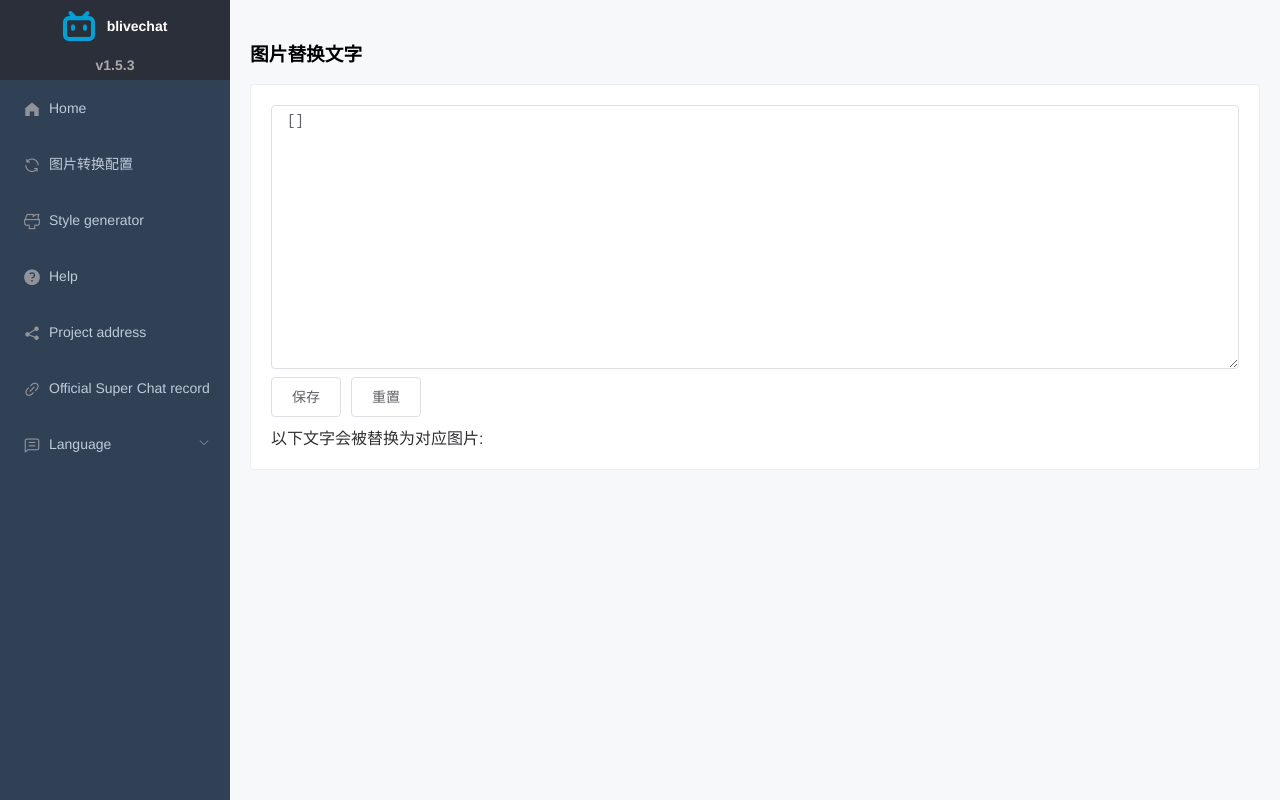
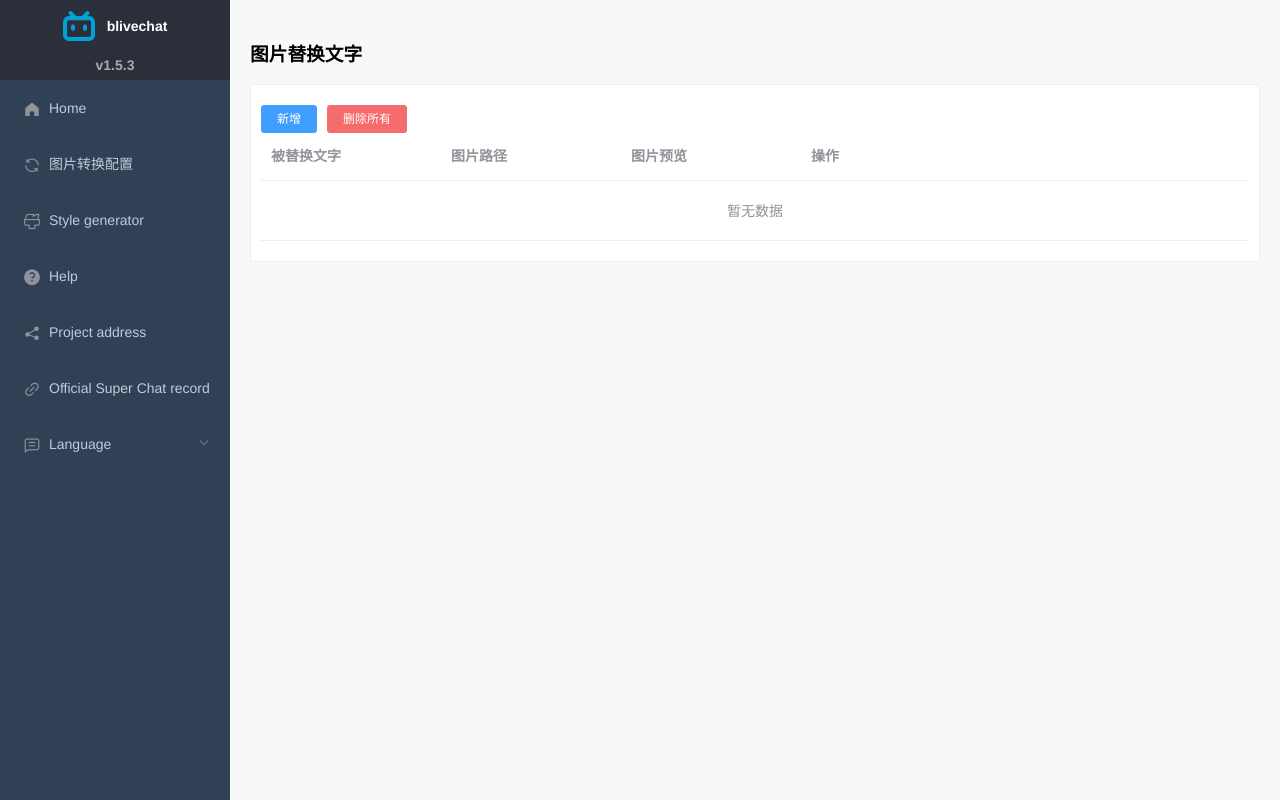
Before and after one commit to GyakuKaku/bliverAlter, a Vue app: page /imgManager in a window 1280 px wide. Built offline with nearby package versions, Linux system fonts and the light colour scheme.

Commit message:
厨力放出

```diff
--- a/src/main.js
+++ b/src/main.js
@@ -2,9 +2,9 @@ import Vue from 'vue'
 import VueRouter from 'vue-router'
 import VueI18n from 'vue-i18n'
 import {
-  Aside, Autocomplete, Badge, Button, Card, Col, ColorPicker, Container, Divider, Form, FormItem, Image,
+  Aside, Autocomplete, Badge, Button, Card, Col, ColorPicker, Container, Divider, Dialog, Form, FormItem, Image,
   Input, Main, Menu, MenuItem, Message, Option, OptionGroup, Radio, RadioGroup, Row, Select, Scrollbar,
-  Slider, Submenu, Switch, TabPane, Tabs, Tooltip, Table, TableColumn
+  Slider, Submenu, Switch, TabPane, Tabs, Tooltip, Table, TableColumn, Upload
 } from 'element-ui'
 import axios from 'axios'
 
@@ -38,6 +38,7 @@ Vue.use(Card)
 Vue.use(Col)
 Vue.use(ColorPicker)
 Vue.use(Container)
+Vue.use(Dialog)
 Vue.use(Divider)
 Vue.use(Form)
 Vue.use(FormItem)
@@ -61,6 +62,7 @@ Vue.use(Tabs)
 Vue.use(Tooltip)
 Vue.use(Table)
 Vue.use(TableColumn)
+Vue.use(Upload)
 
 Vue.prototype.$message = Message
 
--- a/src/views/ImgManager.vue
+++ b/src/views/ImgManager.vue
@@ -3,26 +3,61 @@
     <h3>图片替换文字</h3>
     <el-card shadow="never">
       <el-row :gutter="20">
-        <el-col :xs="24" :sm="24">
-          <el-input type="textarea" :rows="12" v-model="imgTransformer"></el-input>
-        </el-col>
+        <el-button size="mini" type="primary" @click="handleCreate">新增</el-button>
+        <el-button size="mini" type="danger" @click="resetImgTransformer">删除所有</el-button>
       </el-row>
-      <el-row :gutter="20" style="margin-top: 8px;">
-        <el-col :xs="24" :sm="24">
-          <el-button @click="saveImgTransformer">保存</el-button>
-          <el-button @click="resetImgTransformer">重置</el-button>
-        </el-col>
-      </el-row>
-      <el-row :gutter="20" style="margin-top: 8px;">
-        <el-col :xs="24" :sm="24">
-          以下文字会被替换为对应图片:
-        </el-col>
-        <el-col :key="trans.from" v-for="trans in transformList" :xs="6" :sm="6" style="margin-top: 3px;">
-          <p>{{ trans.from }}</p>
-          <el-image :src="'/static/img/memes/' + trans.target" style="height: 64px;"></el-image>
-        </el-col>
+      <el-row :gutter="20">
+        <el-table :data="imgTransformList"
+            style="width: 100%">
+          <el-table-column
+              label="被替换文字"
+              width="180">
+            <template slot-scope="scope">
+              <span>{{ scope.row.from }}</span>
+            </template>
+          </el-table-column>
+          <el-table-column
+              label="图片路径"
+              width="180">
+            <template slot-scope="scope">
+              <span>{{ scope.row.target }}</span>
+            </template>
+          </el-table-column>
+          <el-table-column
+              label="图片预览"
+              width="180">
+            <template slot-scope="scope">
+              <el-image :src="'/static/img/memes/' + scope.row.target" style="height: 64px;"></el-image>
+            </template>
+          </el-table-column>
+          <el-table-column label="操作">
+            <template slot-scope="scope">
+              <el-button size="mini" @click="handleEdit(scope.$index, scope.row)">编辑</el-button>
+              <el-button size="mini" type="danger" @click="handleDelete(scope.$index, scope.row)">删除</el-button>
+            </template>
+          </el-table-column>
+        </el-table>
       </el-row>
     </el-card>
+
+    <el-dialog title="配置信息" :visible.sync="dialogVisible">
+      <el-form ref="form" :model="form" label-width="100px">
+        <el-row :gutter="20">
+          <el-form-item label="被替换文字">
+            <el-input v-model="form.from"></el-input>
+          </el-form-item>
+        </el-row>
+        <el-row :gutter="20">
+          <el-form-item label="图片">
+            <el-input v-model="form.target"></el-input>
+          </el-form-item>
+        </el-row>
+      </el-form>
+      <div slot="footer" class="dialog-footer">
+        <el-button @click="dialogVisible = false">取消</el-button>
+        <el-button type="primary" @click="handleSave">保存</el-button>
+      </div>
+    </el-dialog>
   </div>
 </template>
 
@@ -33,8 +68,11 @@ export default {
   name: 'ImgManager',
   data() {
     return {
-      imgTransformer: this.loadImgTransformer(),
-      transformList: []
+      handleIndex : -1,
+      form: {},
+      dialogVisible: false,
+      imgTransformList: [],
+      fileList: []
     }
   },
   mounted() {
@@ -50,29 +88,34 @@ export default {
           list.push(target)
         })
       } catch (e) {
-        return []
+        this.imgTransformList = []
       }
-      this.transformList = Object.assign([], list)
+      this.imgTransformList = Object.assign([], list)
     },
     resetImgTransformer() {
-      this.imgTransformer = JSON.stringify(JSON.parse(DEFAULT_IMG_TRANSFORMER), null, " ")
       window.localStorage.imgTransformerV2 = DEFAULT_IMG_TRANSFORMER
       location.reload()
     },
     saveImgTransformer() {
-      window.localStorage.imgTransformerV2 = this.imgTransformer
+      window.localStorage.imgTransformerV2 = JSON.stringify(this.imgTransformList)
       location.reload()
     },
-    loadImgTransformer() {
-      if (window.localStorage.imgTransformerV2 == null) {
-        return JSON.stringify(JSON.parse(DEFAULT_IMG_TRANSFORMER), null, " ")
-      }
-      try {
-        return JSON.stringify(JSON.parse(window.localStorage.imgTransformerV2), null, " ")
-      } catch {
-        return JSON.stringify(JSON.parse(DEFAULT_IMG_TRANSFORMER), null, " ")
-      }
+    handleCreate() {
+      this.form = {}
+      this.handleIndex = -1
+      this.$nextTick(() => {
+        this.dialogVisible = true
+      })
     },
+    handleSave() {
+      console.log(this.form.target)
+    },
+    handleEdit(index, row) {
+      console.log(row)
+    },
+    handleDelete(index, row) {
+      console.log(row)
+    }
   }
 }
 </script>
```
Also changed, not shown: public/static/img/memes/aojiao.png (added).
